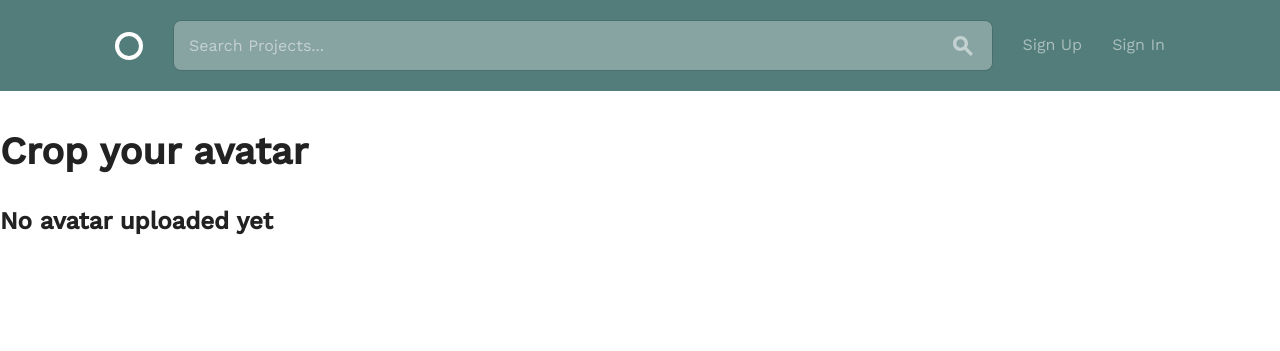
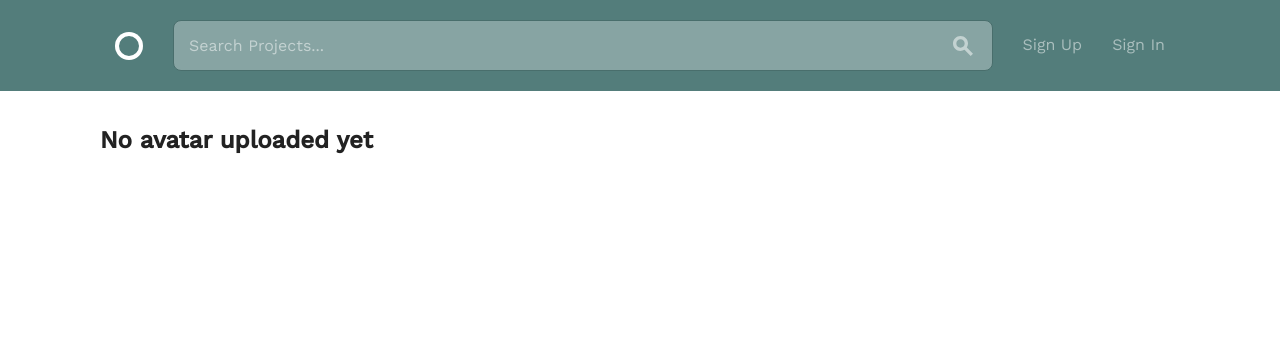
Before and after one commit to cjshaw1976/treehouse-python-techdegree-project-12, a Django app: template profile/templates/profile/profile_crop.html in a window 1280 px wide. Shown: the top 351 px of the page. Run offline with Django 3.2, Linux system fonts and the light colour scheme; the template is opened without the code that fills it, so the values that code supplies are empty; parts of the project's set-up code (start-up, migrations or seed data) failed here and were passed over.

Commit message:
Cosmetic Changes

```diff
--- a/profile/templates/profile/profile_crop.html
+++ b/profile/templates/profile/profile_crop.html
@@ -41,9 +41,9 @@ jQuery(function() {
 {% endblock %}
 
 {% block body %}
-<h1>Crop your avatar</h1>
+<div class="bounds circle--page">
 {% if profile.avatar %}
-<div class="bounds circle--page">
+  <h1>Crop your avatar</h1>
   <div class="grid-40 centered">
     <div id='content'>
 
@@ -70,9 +70,9 @@ jQuery(function() {
         <input type="submit" class="button-primary" value="Save">
     </form>
   </div>
-</div>
 
 {% else %}
-<h2>No avatar uploaded yet</h2>
+  <h2>No avatar uploaded yet</h2>
 {% endif %}
+</div>
 {% endblock %}
```
